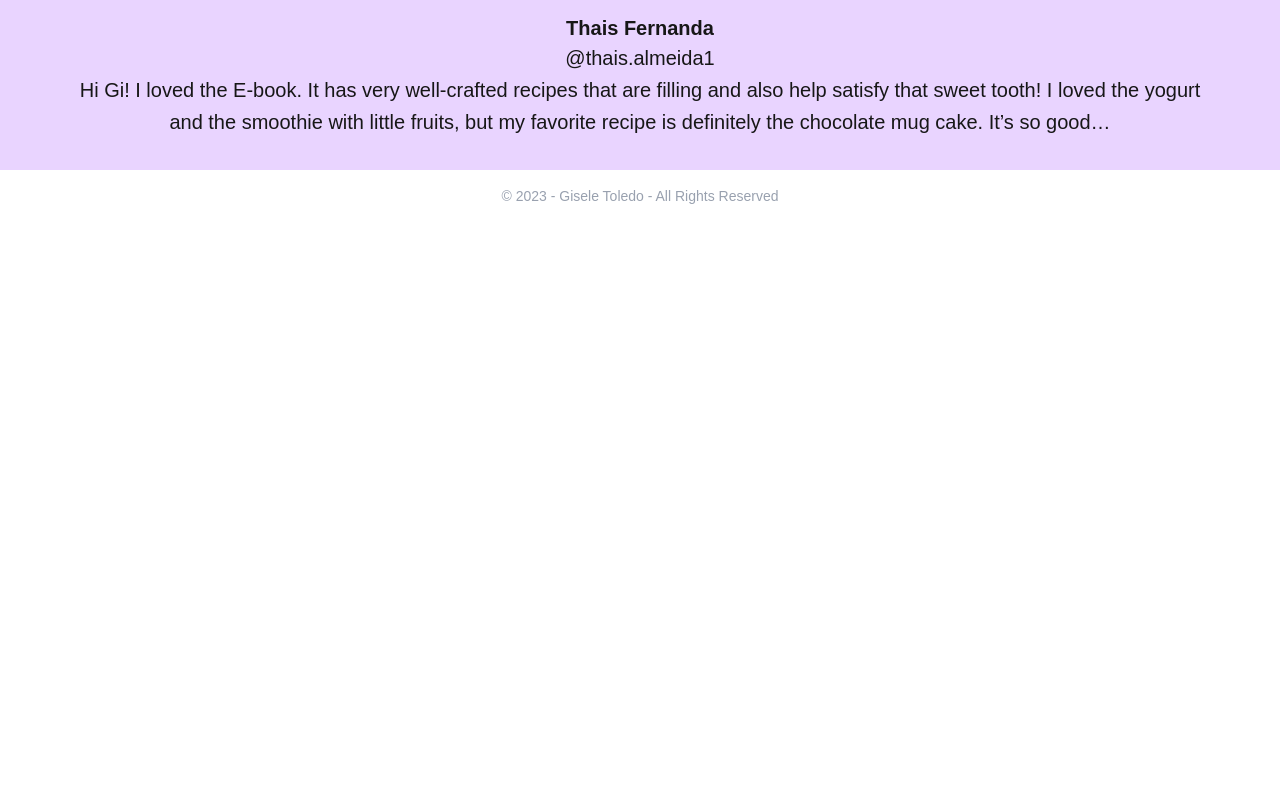
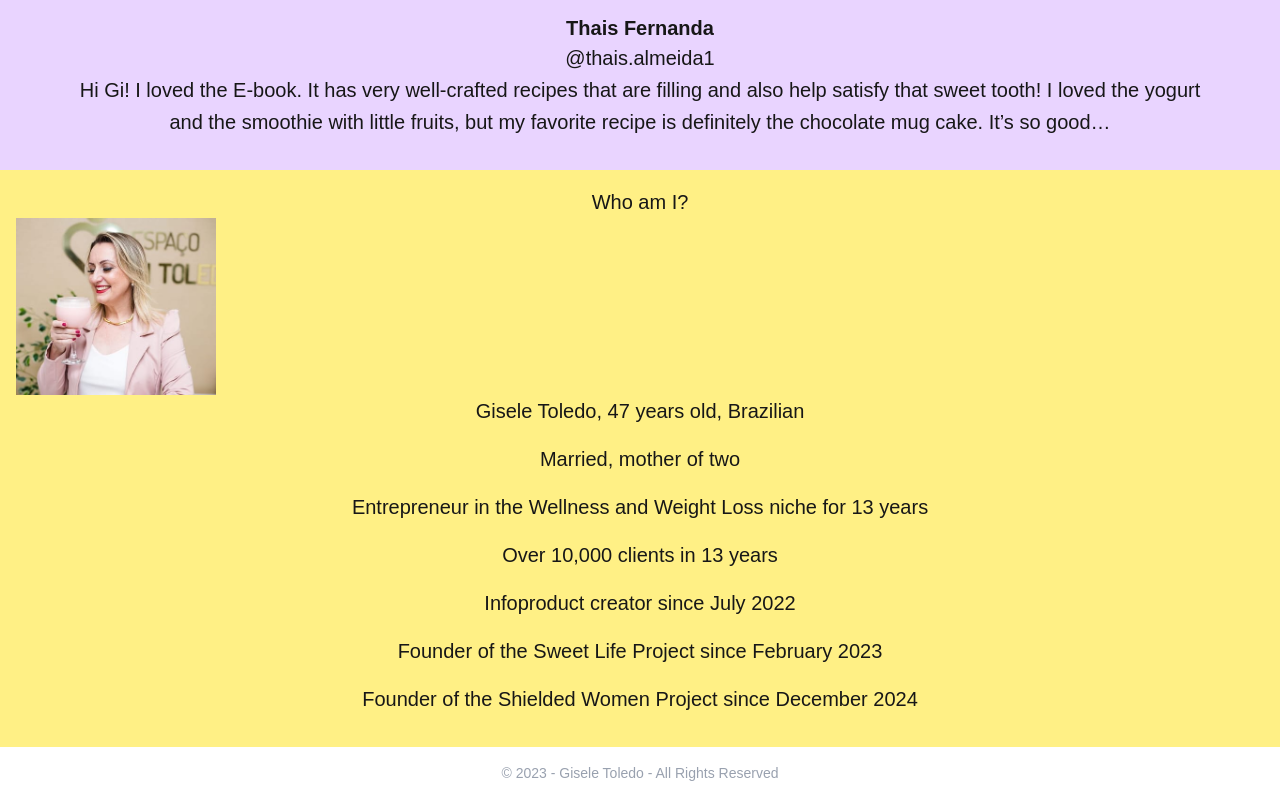
Before and after one commit to dnstld/recipeswithshake, a Next.js app: page / in a window 1280 px wide. Shown: the part 3024-3823 px from the top of the page. Before the commit the page ends 3246 px from the top, so only its background shows below. Built offline with nearby package versions, Linux system fonts and the light colour scheme; no server answers.

Commit message:
create who I am

```diff
--- a/app/page.tsx
+++ b/app/page.tsx
@@ -1,3 +1,4 @@
+import About from "@/components/About";
 import Benefits from "@/components/Benefits";
 import Feedback from "@/components/Feedback";
 import Gallery from "@/components/Gallery";
@@ -27,6 +28,7 @@ export default function Home() {
       <Benefits />
       <Gallery />
       <Feedback />
+      <About />
     </main>
   );
 }
--- /dev/null
+++ b/components/About.tsx
@@ -0,0 +1,43 @@
+import { useTranslations } from "next-intl";
+import Image from "next/image";
+
+const About = () => {
+  const t = useTranslations("about");
+
+  return (
+    <section className="p-4 bg-yellow-200 text-center leading-6 md:leading-8 md:text-xl">
+      <h2>{t("title")}</h2>
+      <Image
+        src={"/images/gi-toledo.jpg"}
+        width={200}
+        height={200}
+        alt={t("alt")}
+      />
+      <ul>
+        <li className="flex flex-col gap-4 mb-4">
+          <p>{t("me")}</p>
+        </li>
+        <li className="flex flex-col gap-4 mb-4">
+          <p>{t("family")}</p>
+        </li>
+        <li className="flex flex-col gap-4 mb-4">
+          <p>{t("entrepreneur")}</p>
+        </li>
+        <li className="flex flex-col gap-4 mb-4">
+          <p>{t("years")}</p>
+        </li>
+        <li className="flex flex-col gap-4 mb-4">
+          <p>{t("creator")}</p>
+        </li>
+        <li className="flex flex-col gap-4 mb-4">
+          <p>{t("sweet")}</p>
+        </li>
+        <li className="flex flex-col gap-4 mb-4">
+          <p>{t("shielded")}</p>
+        </li>
+      </ul>
+    </section>
+  );
+};
+
+export default About;
--- a/messages/en.json
+++ b/messages/en.json
@@ -79,6 +79,17 @@
       "text": "Hi Gi! I loved the E-book. It has very well-crafted recipes that are filling and also help satisfy that sweet tooth! I loved the yogurt and the smoothie with little fruits, but my favorite recipe is definitely the chocolate mug cake. It’s so good…"
     }
   },
+  "about": {
+    "title": "Who am I?",
+    "alt": "Gi Toledo in her office holding a delicious shake",
+    "me": "Gisele Toledo, 47 years old, Brazilian",
+    "family": "Married, mother of two",
+    "entrepreneur": "Entrepreneur in the Wellness and Weight Loss niche for 13 years",
+    "years": "Over 10,000 clients in 13 years",
+    "creator": "Infoproduct creator since July 2022",
+    "sweet": "Founder of the Sweet Life Project since February 2023",
+    "shielded": "Founder of the Shielded Women Project since December 2024"
+  },
   "footer": {
     "copyright": "© 2023 - Gisele Toledo - All Rights Reserved"
   }
--- a/messages/pt.json
+++ b/messages/pt.json
@@ -79,6 +79,17 @@
       "text": "Hi Gi! I loved the E-book. It has very well-crafted recipes that are filling and also help satisfy that sweet tooth! I loved the yogurt and the smoothie with little fruits, but my favorite recipe is definitely the chocolate mug cake. It’s so good…"
     }
   },
+  "about": {
+    "title": "Who am I?",
+    "alt": "Gi Toledo in her office holding a delicious shake",
+    "me": "Gisele Toledo, 47 years old, Brazilian",
+    "family": "Married, mother of two",
+    "entrepreneur": "Entrepreneur in the Wellness and Weight Loss niche for 13 years",
+    "years": "Over 10,000 clients in 13 years",
+    "creator": "Infoproduct creator since July 2022",
+    "sweet": "Founder of the Sweet Life Project since February 2023",
+    "shielded": "Founder of the Shielded Women Project since December 2024"
+  },
   "footer": {
     "copyright": "© 2023 - Gisele Toledo - Todos os Direitos Reservados"
   }
```
Also changed, not shown: public/images/gi-toledo.jpg (added).
